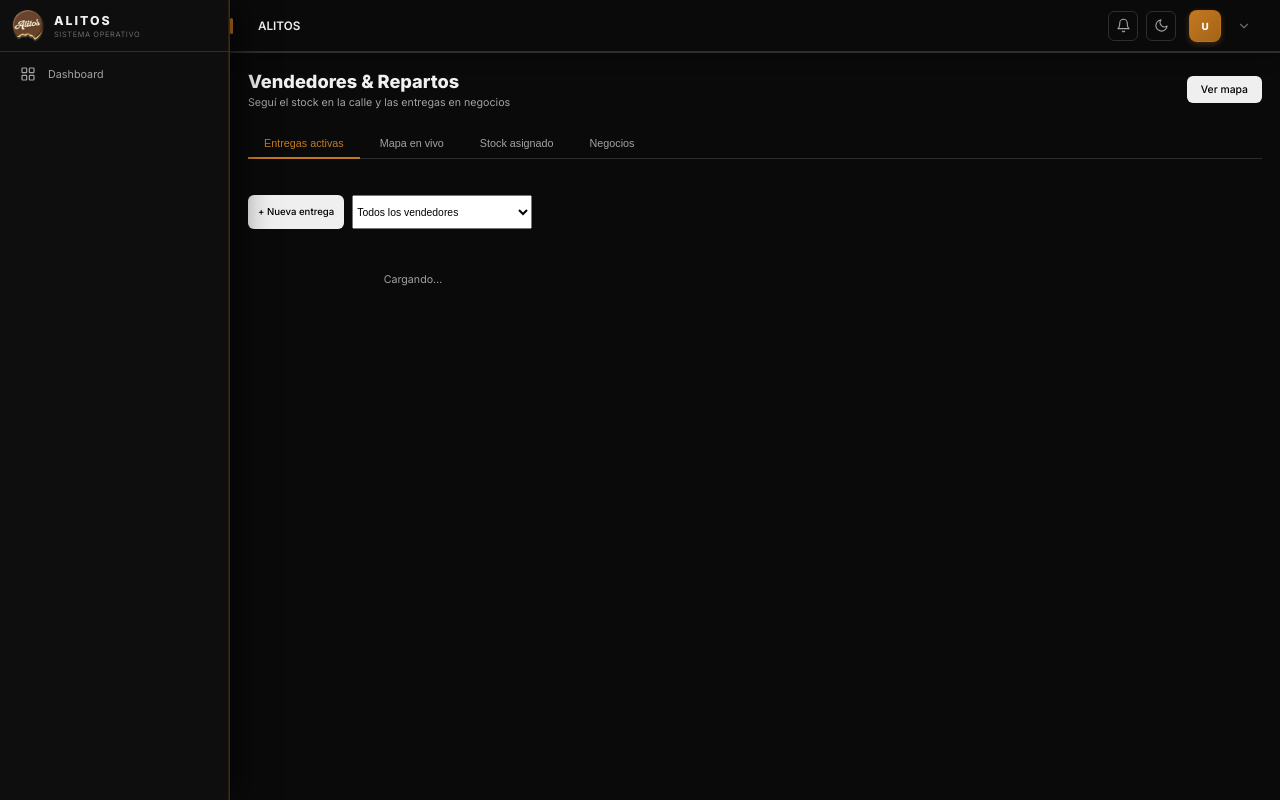
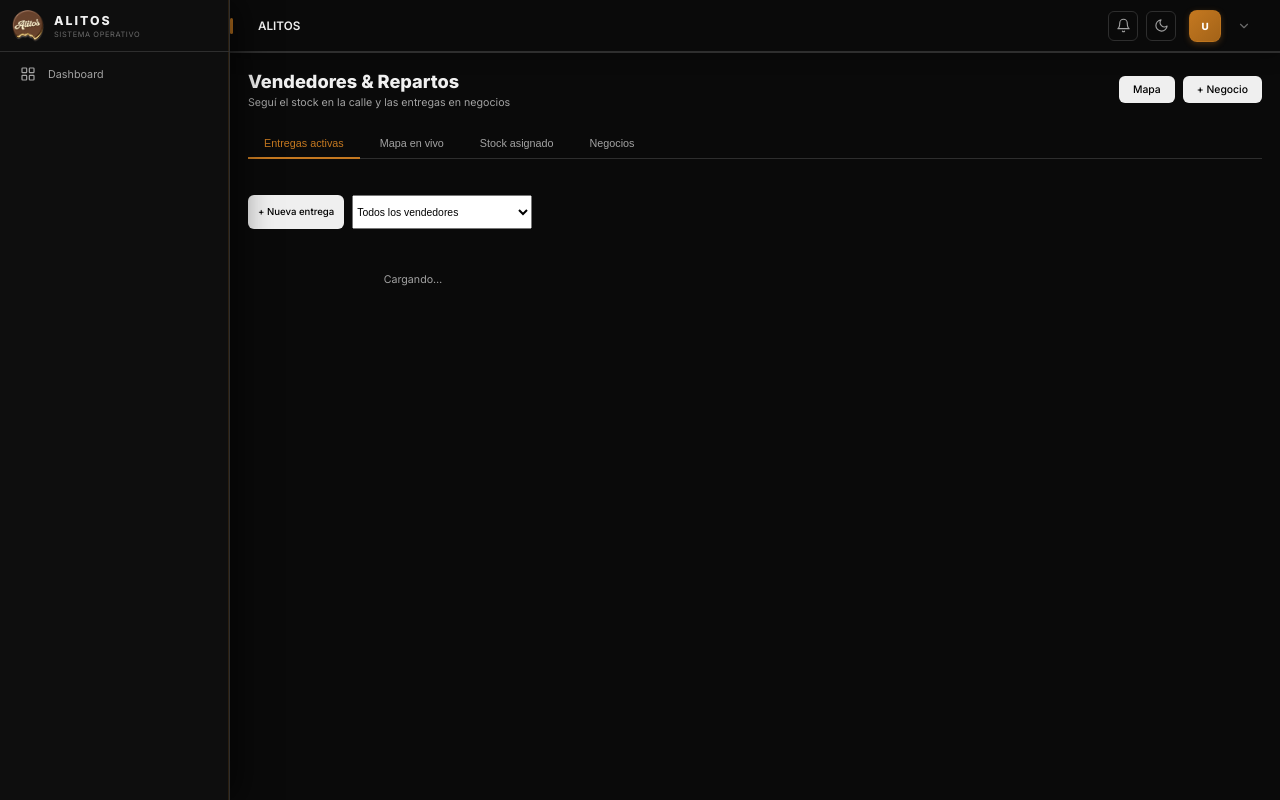
Before and after one commit to alejandrobuchhamer-lab/Projecto-alitos, a Python web app: template frontend/templates/vendedores/index.html in a window 1280 px wide. Run offline with Jinja, Linux system fonts and the light colour scheme; the template is opened without the code that fills it, so the values that code supplies are empty.

Commit message:
fix: vendedores — boton negocio visible y modal abre siempre
- Boton '+ Negocio' movido al header principal (visible desde cualquier tab)
- abrirNuevoNegocio: muestra el modal ANTES de cualquier otra operacion
  para que un fallo en Leaflet no impida ver el formulario
- abrirEditarNegocio: idem, display=flex primero
- Limpieza de _dataUri en reset del formulario

Co-Authored-By: Claude Sonnet 4.6 <noreply@anthropic.com>

```diff
--- a/frontend/templates/vendedores/index.html
+++ b/frontend/templates/vendedores/index.html
@@ -22,8 +22,9 @@
       <h1 style="font-size:1.4rem;font-weight:800;color:var(--color-text);margin:0">Vendedores & Repartos</h1>
       <p style="font-size:0.82rem;color:var(--color-text-muted);margin:4px 0 0">Seguí el stock en la calle y las entregas en negocios</p>
     </div>
-    <div style="display:flex;gap:8px">
-      <button class="btn btn-secondary" onclick="openTabVend('mapa')">Ver mapa</button>
+    <div style="display:flex;gap:8px;flex-wrap:wrap">
+      <button class="btn btn-secondary" onclick="openTabVend('mapa')">Mapa</button>
+      <button class="btn btn-secondary" onclick="openTabVend('negocios');setTimeout(abrirNuevoNegocio,50)">+ Negocio</button>
       {% if request.state.user.rol == 'admin' %}
       <button class="btn btn-primary" onclick="abrirAsignarStock()">Asignar stock</button>
       {% endif %}
@@ -481,6 +482,9 @@ let _negMapaModal = null, _negMarker = null;
 let _negLat = null, _negLng = null;
 
 function abrirNuevoNegocio() {
+  // Abrir modal primero — que no falle nada antes de esto
+  document.getElementById('modal-negocio').style.display = 'flex';
+  // Resetear campos
   document.getElementById('neg-id').value = '';
   document.getElementById('neg-modal-titulo').textContent = 'Nuevo negocio';
   document.getElementById('neg-nombre').value = '';
@@ -490,14 +494,17 @@ function abrirNuevoNegocio() {
   document.getElementById('neg-notas').value = '';
   document.getElementById('neg-geo-status').textContent = '';
   document.getElementById('neg-coords-label').textContent = '';
-  document.getElementById('neg-foto-preview').innerHTML = '🏪';
-  document.getElementById('neg-foto-preview').style.backgroundImage = '';
+  const prev = document.getElementById('neg-foto-preview');
+  prev.innerHTML = '🏪';
+  prev.style.backgroundImage = '';
+  prev._dataUri = null;
   _negLat = null; _negLng = null;
-  document.getElementById('modal-negocio').style.display = 'flex';
-  setTimeout(initNegMapa, 120);
+  // Mapa: intentar después de que el DOM sea visible
+  setTimeout(initNegMapa, 150);
 }
 
 function abrirEditarNegocio(n) {
+  document.getElementById('modal-negocio').style.display = 'flex';
   document.getElementById('neg-id').value = n.id;
   document.getElementById('neg-modal-titulo').textContent = 'Editar negocio';
   document.getElementById('neg-nombre').value = n.nombre || '';
@@ -517,8 +524,7 @@ function abrirEditarNegocio(n) {
     document.getElementById('neg-foto-preview').innerHTML = '🏪';
     document.getElementById('neg-foto-preview').style.backgroundImage = '';
   }
-  document.getElementById('modal-negocio').style.display = 'flex';
-  setTimeout(() => initNegMapa(n.lat, n.lng), 120);
+  setTimeout(() => initNegMapa(n.lat, n.lng), 150);
 }
 
 function cerrarModalNeg() {
```
